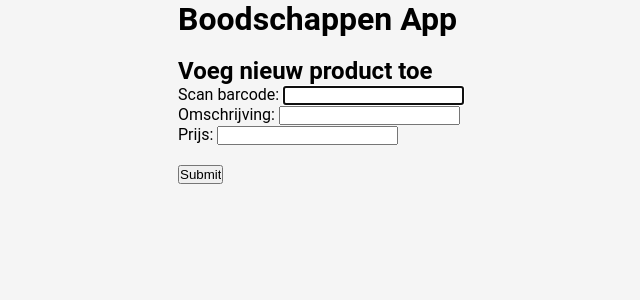
After one commit to okoeroo/boodschappen, a FastAPI app: template app/templates/edit.html in a window 1280 px wide. The commit adds this page. Shown: the top 300 px of the page, without its empty margins (72-712 px from the left). Run offline with FastAPI, Linux system fonts and the light colour scheme; the template is opened without the code that fills it, so the values that code supplies are empty; parts of the project's set-up code (start-up, migrations or seed data) failed here and were passed over.

Commit message:
untested

```diff
--- a/app/main.py
+++ b/app/main.py
@@ -120,7 +120,7 @@ async def boodschappen(response: Response, barcode: str = Form(),
         db.commit()
 
         print("id is:", boodschap.id)
-        return f"/boodschappen/add/{boodschap.id}"
+        return f"/boodschappen/edit/{boodschap.id}"
 
     else:
         if boodschappen_direct == "add":
@@ -141,11 +141,11 @@ async def boodschappen(response: Response, barcode: str = Form(),
     return "/"
 
 
-@app.get("/boodschappen/add/{id}", response_class=HTMLResponse)
-async def boodschappen_add(request: Request,
-                            response: Response,
-                            id: str,
-                            db: Session = Depends(get_db)):
+@app.get("/boodschappen/edit/{id}", response_class=HTMLResponse)
+async def boodschappen_edit_id(request: Request,
+                                response: Response,
+                                id: str,
+                                db: Session = Depends(get_db)):
     boodschap = db.query(models.Boodschap).filter(models.Boodschap.id == id).first()
 
     if boodschap.barcode is None:
@@ -158,38 +158,39 @@ async def boodschappen_add(request: Request,
         boodschap.prijs = ""
 
 
-    return templates.TemplateResponse("add.html", {"request": request,
-                                                   "id": boodschap.id,
-                                                   "barcode": boodschap.barcode,
-                                                   "omschrijving": boodschap.omschrijving,
-                                                   "prijs": boodschap.prijs})
+    return templates.TemplateResponse("edit.html", {"request": request,
+                                                       "id": boodschap.id,
+                                                       "barcode": boodschap.barcode,
+                                                       "omschrijving": boodschap.omschrijving,
+                                                       "prijs": boodschap.prijs})
 
+
+@app.post("/boodschappen/edit", response_class=RedirectResponse, status_code=302)
+async def boodschappen_edit(response: Response,
+                            barcode: str = Form(),
+                            omschrijving: str = Form(None),
+                            prijs: str = Form(None),
+                            db: Session = Depends(get_db)):
 
     boodschap = db.query(models.Boodschap).filter(models.Boodschap.barcode == barcode).first()
     if not boodschap:
         boodschap = models.Boodschap()
         boodschap.barcode = barcode
+        boodschap.omschrijving = omschrijving
+        boodschap.prijs = prijs
         boodschap.aantal = 1
 
         db.add(boodschap)
         db.commit()
+
     else:
-        if boodschappen_direct == "add":
-            boodschap.aantal = boodschap.aantal + 1
-            db.commit()
-        elif boodschappen_direct == "remove":
-            if boodschap.aantal != 0:
-                boodschap.aantal = boodschap.aantal - 1
-                db.commit()
-            else:
-                print("Warning: blocked going below 0")
-        else:
-            print("Unsupported")
+        boodschap.barcode = barcode
+        boodschap.omschrijving = omschrijving
+        boodschap.prijs = prijs
+        boodschap.aantal = 1
 
+        db.commit()
 
-    print("lookup:", boodschap)
-
-    response.set_cookie(key="boodschappen_direct", value=boodschappen_direct)
     return "/"
 
 
--- /dev/null
+++ b/app/templates/edit.html
@@ -0,0 +1,16 @@
+{% extends 'base.html' %}
+
+{% block content %}
+<h2>Voeg nieuw product toe</h2>
+<form action="/boodschappen/add" method="post">
+    <label for="barcode">Scan barcode:</label>
+    <input type="text" id="barcode" name="barcode" value="{{ barcode }}" autofocus="on"><br>
+    <label for="omschrijving">Omschrijving:</label>
+    <input type="text" id="omschrijving" name="omschrijving" value="{{ omschrijving }}"><br>
+    <label for="prijs">Prijs:</label>
+    <input type="text" id="prijs" name="prijs" value="{{ prijs }}"><br>
+    <br>
+
+    <input type="submit" value="Submit">
+</form>
+{% endblock content %}
--- a/app/templates/index.html
+++ b/app/templates/index.html
@@ -4,10 +4,6 @@
 <form action="/boodschappen" method="post">
     <label for="barcode">Scan barcode:</label>
     <input type="text" id="barcode" name="barcode" value autofocus="on"><br>
-    <label for="omschrijving">Omschrijving:</label>
-    <input type="text" id="omschrijving" name="omschrijving" value><br>
-    <label for="prijs">Prijs:</label>
-    <input type="text" id="prijs" name="prijs" value><br>
     <br>
 
     <input type="radio" id="add" name="boodschappen_direct" value="add" {{ boodschappen_direct_add }}>
```
